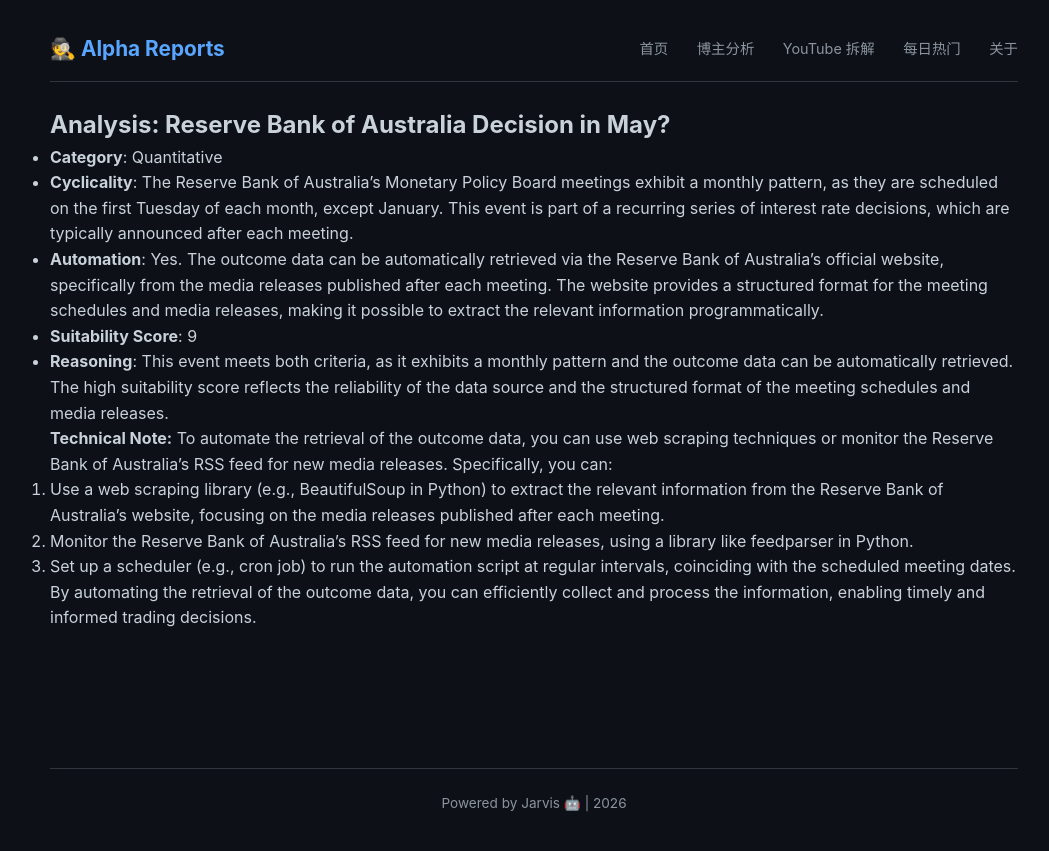
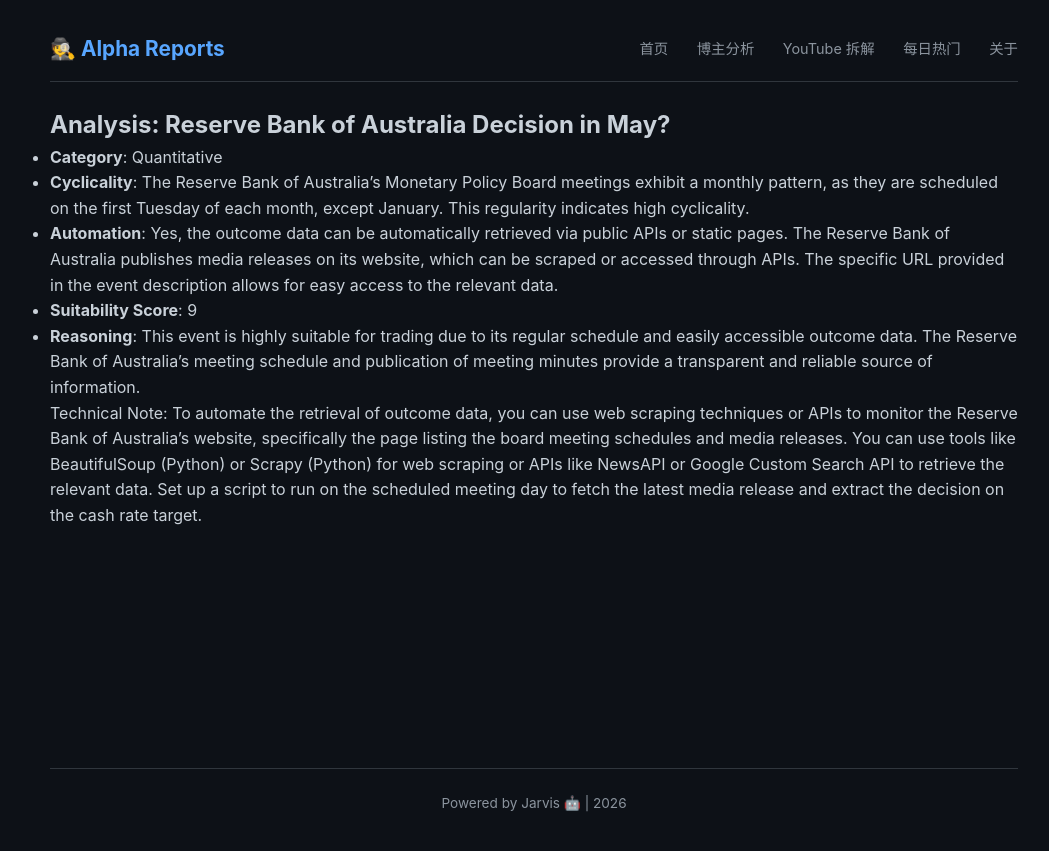
Before and after one commit to amencris073-png/crypto-alpha-reports, a Jekyll site: the page built from polymarket_analysis/quantitative/2026-02-04_reserve_bank_of_australia_decision_in_may.md, in a window 1280 px wide. Shown: the top 851 px of the page, without its empty margins (106-1155 px from the left). Built offline with Jekyll 4.4.1, drawn with Linux system fonts in a browser that asks for light colours; our own code applies the rules of GitHub Pages for plain Markdown files.

Commit message:
Automated analysis for Reserve Bank of Australia Decision in May?

```diff
--- a/polymarket_analysis/quantitative/2026-02-04_reserve_bank_of_australia_decision_in_may.md
+++ b/polymarket_analysis/quantitative/2026-02-04_reserve_bank_of_australia_decision_in_may.md
@@ -1,15 +1,10 @@
 ## Analysis: Reserve Bank of Australia Decision in May?
 
 - **Category**: Quantitative
-- **Cyclicality**: The Reserve Bank of Australia's Monetary Policy Board meetings exhibit a monthly pattern, as they are scheduled on the first Tuesday of each month, except January. This event is part of a recurring series of interest rate decisions, which are typically announced after each meeting.
-- **Automation**: Yes. The outcome data can be automatically retrieved via the Reserve Bank of Australia's official website, specifically from the media releases published after each meeting. The website provides a structured format for the meeting schedules and media releases, making it possible to extract the relevant information programmatically.
+- **Cyclicality**: The Reserve Bank of Australia's Monetary Policy Board meetings exhibit a monthly pattern, as they are scheduled on the first Tuesday of each month, except January. This regularity indicates high cyclicality.
+- **Automation**: Yes, the outcome data can be automatically retrieved via public APIs or static pages. The Reserve Bank of Australia publishes media releases on its website, which can be scraped or accessed through APIs. The specific URL provided in the event description allows for easy access to the relevant data.
 - **Suitability Score**: 9
-- **Reasoning**: This event meets both criteria, as it exhibits a monthly pattern and the outcome data can be automatically retrieved. The high suitability score reflects the reliability of the data source and the structured format of the meeting schedules and media releases.
+- **Reasoning**: This event is highly suitable for trading due to its regular schedule and easily accessible outcome data. The Reserve Bank of Australia's meeting schedule and publication of meeting minutes provide a transparent and reliable source of information.
 
-**Technical Note:** To automate the retrieval of the outcome data, you can use web scraping techniques or monitor the Reserve Bank of Australia's RSS feed for new media releases. Specifically, you can:
-
-1. Use a web scraping library (e.g., BeautifulSoup in Python) to extract the relevant information from the Reserve Bank of Australia's website, focusing on the media releases published after each meeting.
-2. Monitor the Reserve Bank of Australia's RSS feed for new media releases, using a library like feedparser in Python.
-3. Set up a scheduler (e.g., cron job) to run the automation script at regular intervals, coinciding with the scheduled meeting dates.
-
-By automating the retrieval of the outcome data, you can efficiently collect and process the information, enabling timely and informed trading decisions.
+Technical Note:
+To automate the retrieval of outcome data, you can use web scraping techniques or APIs to monitor the Reserve Bank of Australia's website, specifically the page listing the board meeting schedules and media releases. You can use tools like BeautifulSoup (Python) or Scrapy (Python) for web scraping or APIs like NewsAPI or Google Custom Search API to retrieve the relevant data. Set up a script to run on the scheduled meeting day to fetch the latest media release and extract the decision on the cash rate target.
```
